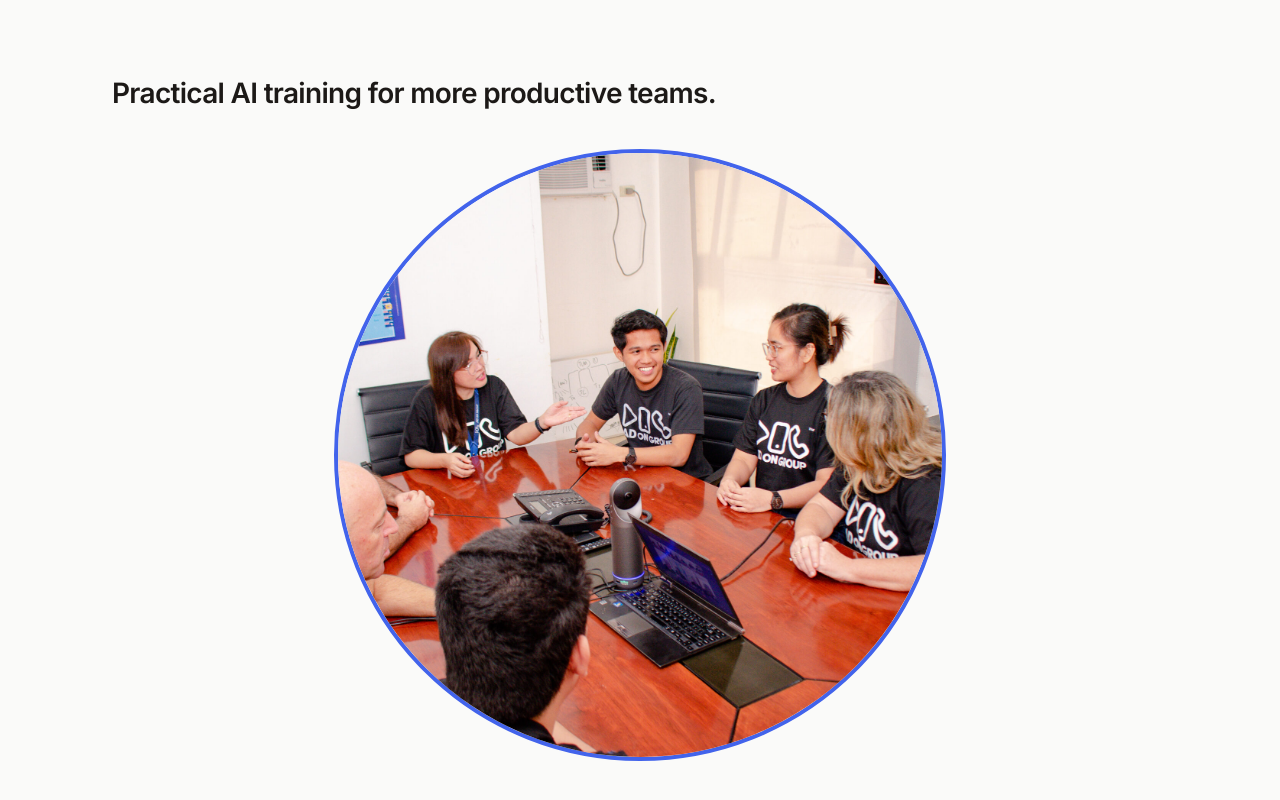
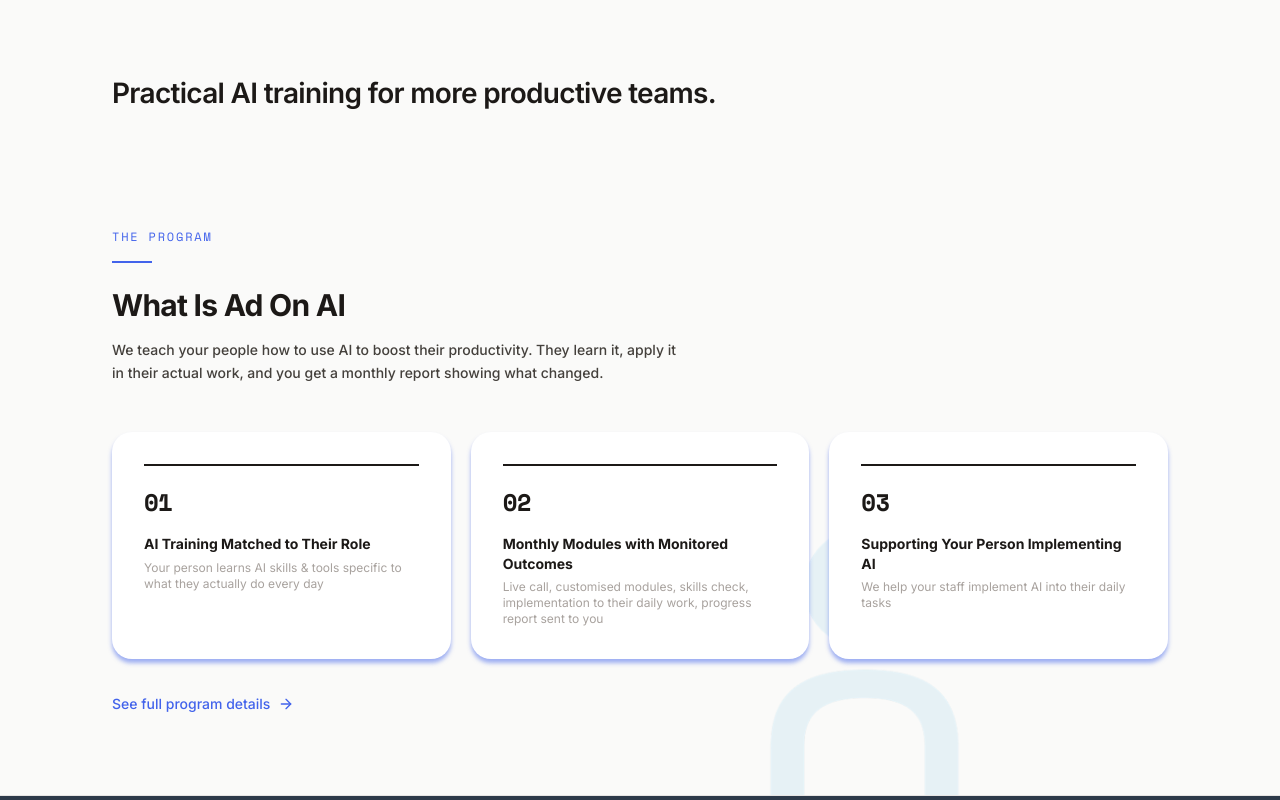
Before and after one commit to mclean-suarez/dylan-website, a React (Vite) app: page / in a window 1280 px wide. Shown: the part 860-1660 px from the top of the page. Built offline with nearby package versions, Linux system fonts and the light colour scheme; no server answers.

Commit message:
Update Home.tsx

```diff
--- a/src/pages/Home.tsx
+++ b/src/pages/Home.tsx
@@ -17,21 +17,6 @@ export default function Home() {
       <TrustStrip />
       <BrandStatement />
 
-      {/* Enablement image strip */}
-      <section className="border-b border-stone-200 pb-14">
-        <div className="section-container py-0">
-          <div className="mx-auto w-full max-w-[612px]">
-            <div className="relative aspect-square overflow-hidden rounded-full border-[4px] border-[#4263EB] bg-white">
-              <img
-                src="/images/offices/training1.jpg"
-                alt="Ad On Group team in a collaborative enablement session"
-                className="h-full w-full object-cover object-[62%_42%] scale-[1.08]"
-              />
-            </div>
-          </div>
-        </div>
-      </section>
-
       <OfferSection />
       <SamePeopleMoreOutput />
       <HowItWorks />
```
